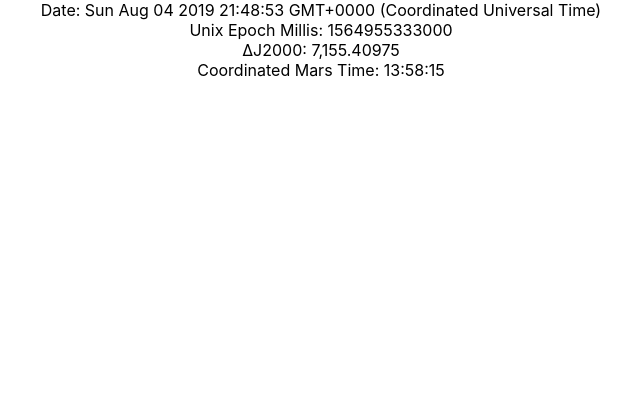
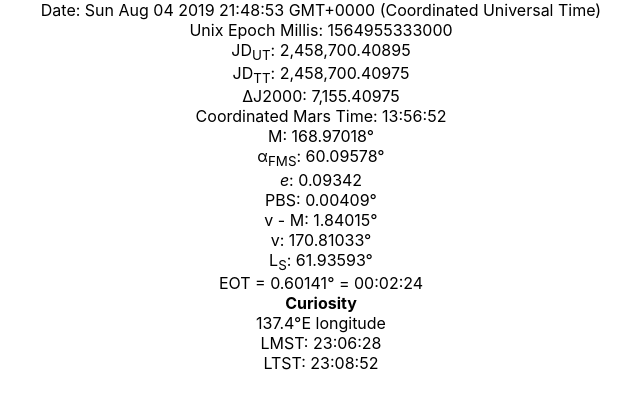
Before and after one commit to dathanb/mars-clock, a React (Create React App) app: page / in a window 1280 px wide. Shown: the top 408 px of the page, without its empty margins (319-959 px from the left). Built offline with nearby package versions, Linux system fonts and the light colour scheme.

Commit message:
Get Curiosity true solar time calculation working

```diff
--- a/src/DebugView/DebugView.jsx
+++ b/src/DebugView/DebugView.jsx
@@ -13,16 +13,30 @@
     return <div>
       <div>Date: {String(marsTime.date)}</div>
       <div>Unix Epoch Millis: {marsTime.millis}</div>
-      <div>&Delta;J2000: {this.formatNumber(marsTime.deltaJ2000)}</div>
-      <div>Coordinated Mars Time: {this.formatTimeFromHours(marsTime.mtc)}</div>
+      <div>JD<sub>UT</sub>: {DebugView.formatNumber(marsTime.jut)}</div>
+      <div>JD<sub>TT</sub>: {DebugView.formatNumber(marsTime.jtt)}</div>
+      <div>&Delta;J2000: {DebugView.formatNumber(marsTime.deltaJ2000)}</div>
+      <div>Coordinated Mars Time: {DebugView.formatTimeFromHours(marsTime.mtc)}</div>
+      <div>M: {DebugView.formatNumber(marsTime.meanAnomaly)}&deg;</div>
+      <div>&alpha;<sub>FMS</sub>: {DebugView.formatNumber(marsTime.fms)}&deg;</div>
+      <div><i>e</i>: {DebugView.formatNumber(marsTime.eccentricity)}</div>
+      <div>PBS: {DebugView.formatNumber(marsTime.perturbers)}&deg;</div>
+      <div>v - M: {DebugView.formatNumber(marsTime.equationOfCenter)}&deg;</div>
+      <div>v: {DebugView.formatNumber(marsTime.trueAnomaly)}&deg;</div>
+      <div>L<sub>S</sub>: {DebugView.formatNumber(marsTime.aerocentricSolarLongitude)}&deg;</div>
+      <div>EOT = {DebugView.formatNumber(marsTime.equationOfTimeDegrees)}&deg; = {DebugView.formatTimeFromHours(marsTime.eotTime)}</div>
+      <div><b>Curiosity</b></div>
+      <div>137.4&deg;E longitude</div>
+      <div>LMST: {DebugView.formatTimeFromHours(marsTime.meanSolarTimeAtLongitude(360-137.4))}</div>
+      <div>LTST: {DebugView.formatTimeFromHours(marsTime.trueSolarTimeAtLongitude(360-137.4))}</div>
     </div>;
   }
 
-  formatNumber(n) {
+  static formatNumber(n) {
       return n.toLocaleString('en-US', {minimumFractionDigits: 5, maximumFractionDigits:5, useGrouping:true});
   }
 
-  formatTimeFromHours(hours) {
+  static formatTimeFromHours(hours) {
     const hoursPart = Math.floor(hours).toLocaleString('en-US', {minimumIntegerDigits: 2, useGrouping:false});
     const minutesPart = Math.floor((hours * 60)%60).toLocaleString('en-US', {minimumIntegerDigits: 2, useGrouping:false});
     const secondsPart = Math.floor((hours * 3600)%60).toLocaleString('en-US', {minimumIntegerDigits: 2, useGrouping:false});
--- a/src/marsCalendar/marsCalendar.js
+++ b/src/marsCalendar/marsCalendar.js
@@ -1,56 +1,92 @@
 
-const MILLIS_PER_DAY = 1000 * 60 * 60 * 24;
-const JULIAN_DATE_AT_EPOCH = 2440587.5;
-const JULIAN_DATE_AT_JAN_1_2000 = 2451545;
-const MARS_EARTH_DAY_RATIO = 1.027491252;
-const MARS_SOL_DATE_ADJUSTMENT = 44796;
-const MEAN_ANOMALY_AT_J2000 = 19.3870; // in degrees
-const MARS_ORBIT_LENGTH_IN_EARTH_DAYS = 686.995696258211149;
-const MEAN_DAILY_MOTION = 360 / MARS_ORBIT_LENGTH_IN_EARTH_DAYS; // in degrees
-const PBS = 0.00409; // degrees
+function toRad(deg) {
+    return deg / 180 * Math.PI;
+}
 
 class MarsCalendar {
     constructor(date) {
         this.date = date;
         this.millis = date.getTime();
         // Julian DateTime Unix Epoch
+        const MILLIS_PER_DAY = 1000 * 60 * 60 * 24;
+        const JULIAN_DATE_AT_EPOCH = 2440587.5;
         this.jut = this.millis / MILLIS_PER_DAY + JULIAN_DATE_AT_EPOCH;
+
         // Julian Terrestrial Time (adjusted for leap seconds)
+        // TODO: find an API that gives access to this information so we're future-proofed against new leap seconds
+        // TODO: support calculations of JTT prior to UNIX epoch; this equation is only accurate for post-epoch datetimes
         this.jtt = this.jut + (37 + 32.184) / 86400;
+
+        const JULIAN_DATE_AT_JAN_1_2000 = 2451545;
         this.deltaJ2000 = this.jtt - JULIAN_DATE_AT_JAN_1_2000;
 
         // at midnight on January 6, 2000 it was midnight at the Mars Prime Meridian
-        const earthDaysSinceJan6 = this.deltaJ2000 - 4.5;
-        const marsDaysSinceJan6 = earthDaysSinceJan6 / MARS_EARTH_DAY_RATIO;
+        const EARTH_DAYS_SINCE_JAN_6 = this.deltaJ2000 - 4.5;
+        const MARS_EARTH_DAY_RATIO = 1.027491252;
+        const MARS_DAYS_SINCE_JAN_6 = EARTH_DAYS_SINCE_JAN_6 / MARS_EARTH_DAY_RATIO;
         // By convention, to keep the MSD (Mars Sol Date) positive going back to middy December 29, 1873
         // we add those days
-        this.marsSolDate = marsDaysSinceJan6 + MARS_SOL_DATE_ADJUSTMENT;
+        const MARS_SOL_DATE_ADJUSTMENT = 44796;
+        const MARS_SOL_DATE_ERROR_ADJUSTMENT = 0.00096
+        this.marsSolDate = MARS_DAYS_SINCE_JAN_6 + MARS_SOL_DATE_ADJUSTMENT - MARS_SOL_DATE_ERROR_ADJUSTMENT;
 
         this.mtc = (24 * this.marsSolDate) % 24;
 
-        this.meanAnomaly = MEAN_ANOMALY_AT_J2000 + MEAN_DAILY_MOTION * this.deltaJ2000;
+        const MEAN_ANOMALY_AT_J2000 = 19.3870; // in degrees
+        // in theory this should give 0.52402074; but just in case, we're hard-coding the value given by Allison & McEwen (2000)
+        // const MARS_ORBIT_LENGTH_IN_EARTH_DAYS = 686.995696258211149;
+        // const MEAN_DAILY_MOTION = 360 / MARS_ORBIT_LENGTH_IN_EARTH_DAYS; // in degrees
+        const MEAN_DAILY_MOTION =  0.52402075; // in degrees
+        this.meanAnomaly = (MEAN_ANOMALY_AT_J2000 + MEAN_DAILY_MOTION * this.deltaJ2000) % 360;
 
         // angle of the fictitious mean sun
         const ANGLE_AT_J2000 = 270.3863; // degrees
         const DAILY_ANGLE_CHANGE = 0.52403840; // degrees
-        this.fms = ANGLE_AT_J2000 + DAILY_ANGLE_CHANGE * this.deltaJ2000;
+        this.fms = (ANGLE_AT_J2000 + DAILY_ANGLE_CHANGE * this.deltaJ2000) % 360;
+
+        const ECCENTRICITY_AT_J2000 = 0.09340;
+        const DAILY_DEVIATION = 2.477E-9;
+        this.eccentricity = ECCENTRICITY_AT_J2000 + DAILY_DEVIATION * this.deltaJ2000;
+
+        this.perturbers = 0.0071 * Math.cos(toRad(0.985626) * this.deltaJ2000 / 2.2353 + toRad(49.409))
+                        + 0.0057 * Math.cos(toRad(0.985626) * this.deltaJ2000 / 2.7543 + toRad(168.173))
+                        + 0.0039 * Math.cos(toRad(0.985626) * this.deltaJ2000 / 1.1177 + toRad(191.837))
+                        + 0.0037 * Math.cos(toRad(0.985626) * this.deltaJ2000 / 15.7866 + toRad(21.736))
+                        + 0.0021 * Math.cos(toRad(0.985626) * this.deltaJ2000 / 2.1354 + toRad(15.704))
+                        + 0.0020 * Math.cos(toRad(0.985626) * this.deltaJ2000 / 2.4694 + toRad(95.528))
+                        + 0.0018 * Math.cos(toRad(0.985626) * this.deltaJ2000 / 32.8493 + toRad(49.095));
+
+        this.equationOfCenter = (10.691 + 3E-7 * this.deltaJ2000) * Math.sin(toRad(this.meanAnomaly))
+                + 0.623 * Math.sin(2 * toRad(this.meanAnomaly))
+                + 0.050 * Math.sin(3 * toRad(this.meanAnomaly))
+                + 0.005 * Math.sin(4 * toRad(this.meanAnomaly))
+                + 0.0005 * Math.sin(5 * toRad(this.meanAnomaly))
+                + this.perturbers;
+        this.nu_m = this.equationOfCenter;
+
+        this.trueAnomaly = this.equationOfCenter + this.meanAnomaly;
+
+        this.aerocentricSolarLongitude = this.fms + this.equationOfCenter;
+        this.ls = this.aerocentricSolarLongitude;
+
+        //EOT = 2.861° sin 2Ls - 0.071° sin 4Ls + 0.002° sin 6Ls - (ν - M)
 
 
-        const ECCENTRICITY_AT_J2000 = 0.09340;
-        const DAILY_DEVIATION = 2.477 * 0.000000001;
-        this.eccentricity = ECCENTRICITY_AT_J2000 + DAILY_DEVIATION * this.deltaJ2000;
+        this.equationOfTimeDegrees = 2.861 * Math.sin(2 * toRad(this.ls))
+                            - 0.071 * Math.sin(4 * toRad(this.ls))
+                            + 0.002 * Math.sin(6 * toRad(this.ls))
+                            - this.equationOfCenter;
+        this.eotTime = this.equationOfTimeDegrees * 24 / 360;
+    }
 
+    meanSolarTimeAtLongitude(long) {
+        // add 24 so we don't have to deal with negative numbers
+        // and use (long % 360) to adjust longitude to a legal range
+        return (this.mtc + 24 - (long % 360)* 24 / 360) % 24;
+    }
 
-        const MEAN_ANOMALY = Math.sin(this.meanAnomaly);
-        this.equationOfCenter = (10.691 + 3 * 0.0000001 * this.deltaJ2000) * MEAN_ANOMALY
-                + 0.623 * Math.sin(2 * MEAN_ANOMALY)
-                + 0.050 * Math.sin(3 * MEAN_ANOMALY)
-                + 0.005 * Math.sin(4 * MEAN_ANOMALY)
-                + 0.0005 * Math.sin(5 * MEAN_ANOMALY);
-
-        this.trueAnomaly = this.equationOfCenter + MEAN_ANOMALY;
-
-        this.aerocentricSolarLongitude = this.fms + this.equationOfCenter;
+    trueSolarTimeAtLongitude(long) {
+        return this.meanSolarTimeAtLongitude(long) + this.eotTime;
     }
 }
 
```
Also changed, not shown: 1 other file (tests, documents, lock files or other folders).
